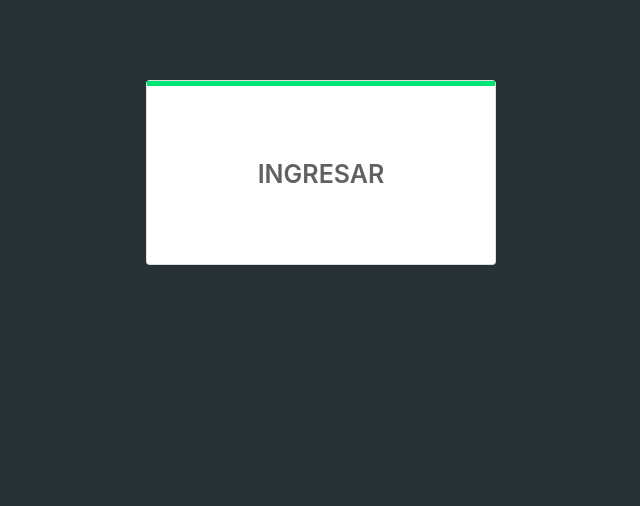
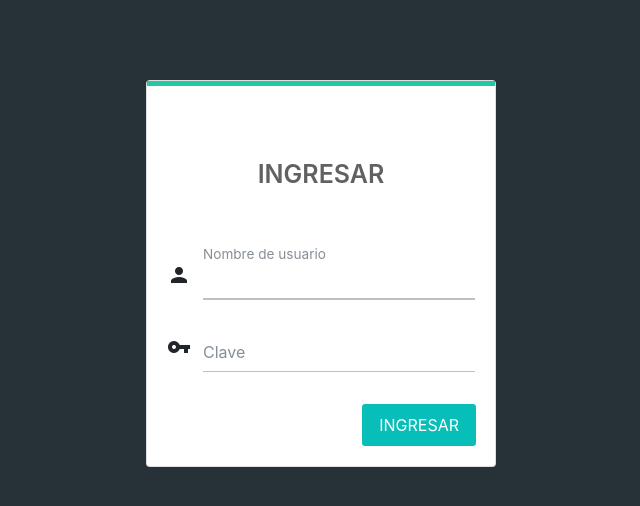
Before and after one commit to davidblj/ingenieriaWeb, an Angular app in the folder client/: page /login in a window 1280 px wide. Shown: the top 506 px of the page, without its empty margins (319-959 px from the left). Built offline with nearby package versions, Linux system fonts and the light colour scheme; what ngx-restangular would draw is missing.

Commit message:
Vista loggin

```diff
--- a/client/src/app/pages/login/login.component.html
+++ b/client/src/app/pages/login/login.component.html
@@ -1,7 +1,10 @@
+
 <section>
 
-  <div class="container">
+  <div class="container" >
+
     <div class="row justify-content-center login-card">
+
       <div class="col-md-4">
 
         <div class="card">
@@ -11,13 +14,43 @@
               INGRESAR
             </div>
 
-            <div></div>
 
+            <div class="title-body">
+
+               <label class="form-input">
+                  <i class="material-icons">person</i>
+                  <input type="text" autofocus="true" required />
+                  <span class="label">Nombre de usuario</span>
+                 <div class="underline"></div>
+                </label>
+
+              <label class="form-input">
+                <i class="material-icons">vpn_key</i>
+                <input type="password" required />
+                <span class="label">Clave</span>
+                <div class="underline"></div>
+              </label>
+
+              <div class="submit-container clearfix" style="margin-top: 2rem;">
+               <div id="submit" role="button" type="button" class="btn btn-irenic float-right" tabindex="0">
+                 <span> INGRESAR</span>
+               </div>
+                <div class="login-pending">
+                  <div class=spinner>
+                    <span class="dot1"></span>
+                    <span class="dot2"></span>
+                  </div>
+                  <div class="login-granted-content">
+                    <i class="material-icons">done</i>
+                  </div>
+
+                </div>
+              </div>
+
+            </div>
           </div>
         </div>
-
       </div>
     </div>
   </div>
-
 </section>
--- a/client/src/app/pages/login/login.component.scss
+++ b/client/src/app/pages/login/login.component.scss
@@ -1,3 +1,15 @@
+@import url('https://fonts.googleapis.com/icon?family=Material+Icons');
+$colors: (
+  irenic: #07beb8,
+  serene: #3dccc7,
+  tranquil: #68d8d6,
+  calm: #9ceaef,
+  cool: #c4fff9,
+  ice: #ffffff,
+
+  base: #454749
+);
+
 section {
   width: 100%;
   height: 100%;
@@ -8,7 +20,7 @@ section {
   padding-top: 5em;
 
   .card-body {
-    border-top: 5px solid #00e676;
+    border-top: 5px solid #22C9A6;
   }
 
   .title {
@@ -18,4 +30,292 @@ section {
     font-weight: 600;
     margin: 2em 0;
   }
+  .tile-body {
+    padding: 2rem;
+  }
+
 }
+
+
+.form-input {
+  $form-margin-bottom: 1rem;
+  $label-font-size: 1rem;
+  $label-font-size-focus: .85rem;
+  $label-icon-spacing: 2.25rem;
+  $input-padding-top: 1.5rem;
+  $input-padding-right: 0;
+  $input-padding-bottom: .5rem;
+  $input-padding-left: 0;
+  $input-underline-color: #868e96;
+  $input-underline-color-focus: color("irenic");
+
+  display: block;
+  position: relative;
+  margin-bottom: $form-margin-bottom;
+
+  & > .material-icons {
+    position: absolute;
+    font-size: 1.5rem;
+    top: 1.2rem;
+
+    & ~ input, & ~ .label, & ~ .underline {
+      margin-left: $label-icon-spacing;
+      width: calc(100% - #{$label-icon-spacing});
+    }
+  }
+
+  input {
+    border: none;
+    box-shadow: none;
+    padding: {
+      top: $input-padding-top;
+      right: $input-padding-right;
+      bottom: $input-padding-bottom;
+      left: $input-padding-left;
+    };
+    outline-style: none;
+    width: 100%;
+
+    & ~ .label {
+      color: $input-underline-color;
+      font-size: $label-font-size;
+      margin: 0;
+      pointer-events: none;
+      position: absolute;
+      top: $input-padding-top;
+      left: $input-padding-left;
+      transition: top .2s,font .2s;
+      z-index: 1;
+    }
+
+    & ~ .underline {
+      background-color: lighten($input-underline-color, 20%);
+      height: 1px;
+      width: 100%;
+      position: absolute;
+      bottom: 0;
+    }
+
+    &:hover, &:focus {
+      & ~ .underline {
+        background-color: $input-underline-color-focus;
+      }
+
+      & ~ .label {
+        color: $input-underline-color-focus;
+      }
+    }
+
+    &:focus {
+      & ~ .underline {
+        height: 2px;
+      }
+    }
+
+    &:focus, &:valid {
+      & ~ .label {
+        top: 0;
+        font-size: $label-font-size-focus;
+      }
+    }
+
+    &:-webkit-autofill {
+      & ~ .label {
+        top: 0;
+        font-size: $label-font-size-focus;
+      }
+    }
+  }
+}
+
+.submit-container {
+  position: relative;
+
+  #submit {
+    position: relative;
+    z-index: 2;
+    outline: none;
+    opacity: 1;
+    transition: transform .1s ease-in, opacity .1s ease-in, border-radius .1s ease-in;
+    right: -1px;
+
+    span {
+      opacity: 1;
+      transition: opacity .1s ease-in;
+    }
+
+    &.pending {
+      transform: scale(0.55, 1.5);
+      background-color: color("irenic");
+      border-radius: 50%;
+      opacity: 1;
+
+      span {
+        opacity: 0;
+      }
+
+      & ~ .login-pending {
+        opacity: 1;
+        transform: scale(1, 1);
+        z-index: 3;
+      }
+    }
+
+    &.granted {
+      & ~ .login-pending {
+        opacity: 1;
+        transform: translate(-9rem, -11rem) scale(18, 18);
+        z-index: 3;
+
+        .spinner {
+          opacity: 0;
+        }
+
+        .login-granted-content {
+          opacity: 1;
+        }
+      }
+    }
+  }
+
+  .login-pending {
+    height: 3rem;
+    width: 3rem;
+    background-color: color('irenic');
+    position: absolute;
+    border-radius: 50%;
+    right: 1rem;
+    bottom: -0.5rem;
+    opacity: 0;
+    overflow: hidden;
+    transform: translate(0, 0) scale(0.5, 0.5);
+    transition: transform .2s ease-in, scale .2s ease-in;
+    z-index: 1;
+
+    .login-granted-content {
+      background-image: url(https://res.cloudinary.com/dgmilxzy7/image/upload/c_scale,w_700,o_25,b_rgb:07beb8/v1506735375/CodePen/ViddenPixel.jpg);
+      background-position: center;
+      background-size: cover;
+      color: color("ice");
+      display: flex;
+      justify-content: center;
+      align-items: center;
+      height: 100%;
+      width: 100%;
+      opacity: 0;
+      position: absolute;
+      top: 0;
+      left: 0;
+      transition: opacity .2s ease-in .2s;
+      text-shadow: 0px 0px 20px color("ice");
+
+      .material-icons {
+        font-size: 5px;
+        position: relative;
+        left: 1.25px;
+      }
+    }
+  }
+}
+
+
+/**
+ * Buttons
+ */
+
+@mixin btn-variant($background-color) {
+  background-color: $background-color;
+  color: white;
+
+  &:hover, &:focus, &:active {
+    background-color: darken($background-color, 5%);
+  }
+}
+
+.btn {
+  $btn-padding-x: 1rem;
+  $btn-padding-y: .5rem;
+
+  border-radius: .2rem;
+  display: inline-block;
+  padding: {
+    top: $btn-padding-y;
+    right: $btn-padding-x;
+    bottom: $btn-padding-y;
+    left: $btn-padding-x;
+  };
+}
+
+.btn, [role="button"], [type="button"] {
+  -ms-touch-action: manipulation;
+  touch-action: manipulation;
+  cursor: pointer;
+}
+
+@each $color, $value in $colors {
+  .btn-#{$color} {
+    @include btn-variant($value);
+  }
+}
+
+/**
+ * Utilities
+ */
+.clearfix:after {
+  content: "";
+  display: table;
+  clear: both;
+}
+
+.float-right {
+  float: right;
+}
+
+
+
+
+/**
+ *
+ */
+
+.spinner {
+  width: 3rem;
+  height: 3rem;
+
+  position: relative;
+  margin: 0 auto;
+
+  .dot1, .dot2 {
+    width: 100%;
+    height: 100%;
+    border-radius: 50%;
+    background-color: color("tranquil");
+    opacity: 0.6;
+    position: absolute;
+    top: 0;
+    left: 0;
+
+    -webkit-animation: dot-bounce 2.0s infinite ease-in-out;
+    animation: dot-bounce 2.0s infinite ease-in-out;
+  }
+
+  .dot2 {
+    -webkit-animation-delay: -1.0s;
+    animation-delay: -1.0s;
+  }
+
+  @-webkit-keyframes dot-bounce {
+    0%, 100% { -webkit-transform: scale(0.0) }
+    50% { -webkit-transform: scale(1.0) }
+  }
+
+  @keyframes dot-bounce {
+    0%, 100% {
+      transform: scale(0.0);
+      -webkit-transform: scale(0.0);
+    } 50% {
+        transform: scale(1.0);
+        -webkit-transform: scale(1.0);
+      }
+  }
+}
```
